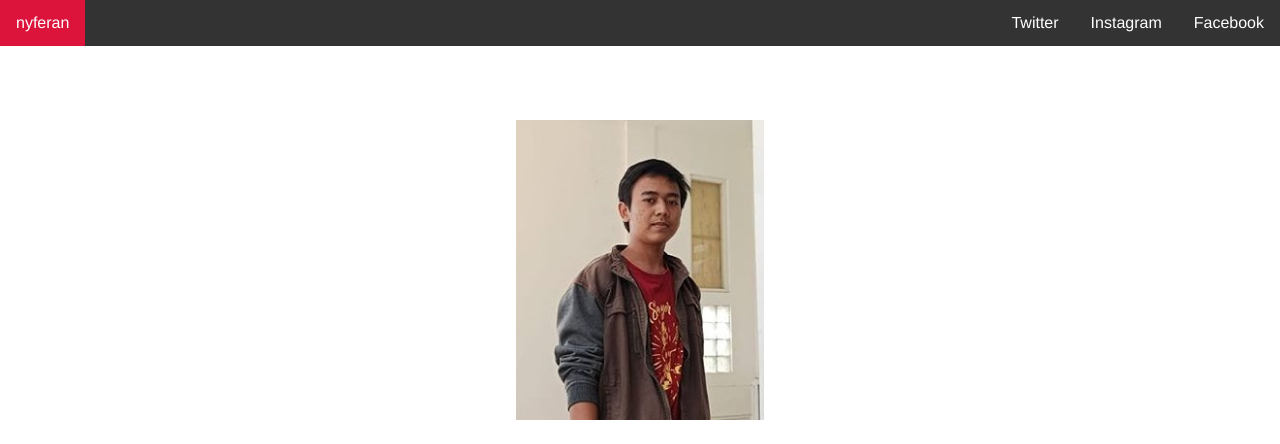
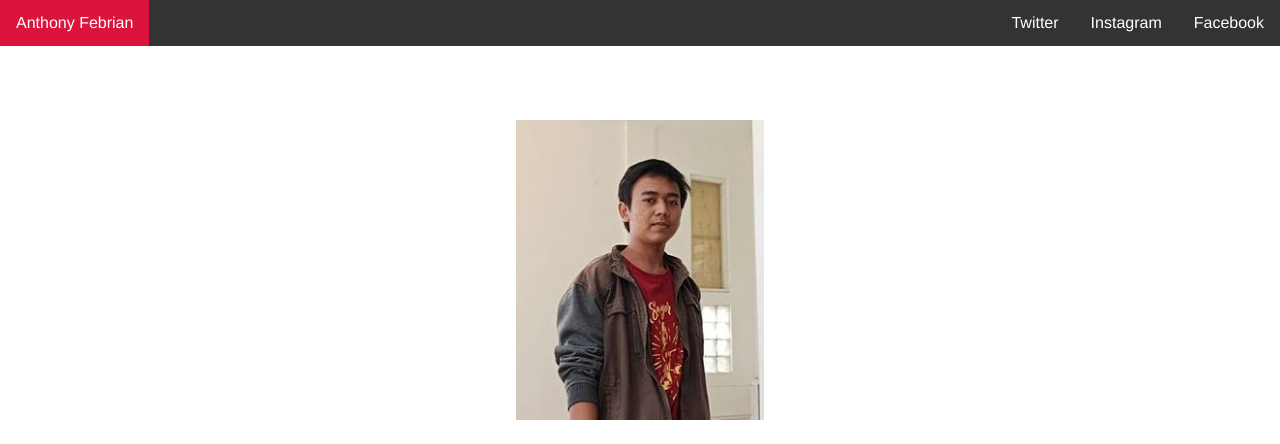
Before and after one commit to nyferan/nyferan.github.io, a plain HTML site: page index.html in a window 1280 px wide. Shown: the top 444 px of the page. Drawn offline with Linux system fonts and the light colour scheme.

Commit message:
3rd edit

```diff
--- a/index.html
+++ b/index.html
@@ -4,11 +4,11 @@
     <link rel="stylesheet" href="style.css">
     <meta charset="UTF-8">
     <meta name="viewport" content="width=device-width, initial-scale=1.0">
-    <title>nyferan | Anthony Febrian Aria Sena</title>
+    <title>Anthony Febrian Aria Sena</title>
 </head>
 <body>
     <ul>
-        <li><a class="active" href="index.html">nyferan</a></li>
+        <li><a class="active" href="index.html">Anthony Febrian</a></li>
         <li style="float: right;"><a href="https://www.facebook.com/nyferan/" target="_blank">Facebook</a></li>
         <li style="float: right;"><a href="https://www.instagram.com/febrian.anthony/" target="_blank">Instagram</a></li>
         <li style="float: right;"><a href="https://twitter.com/nyferan" target="_blank">Twitter</a></li>
```
